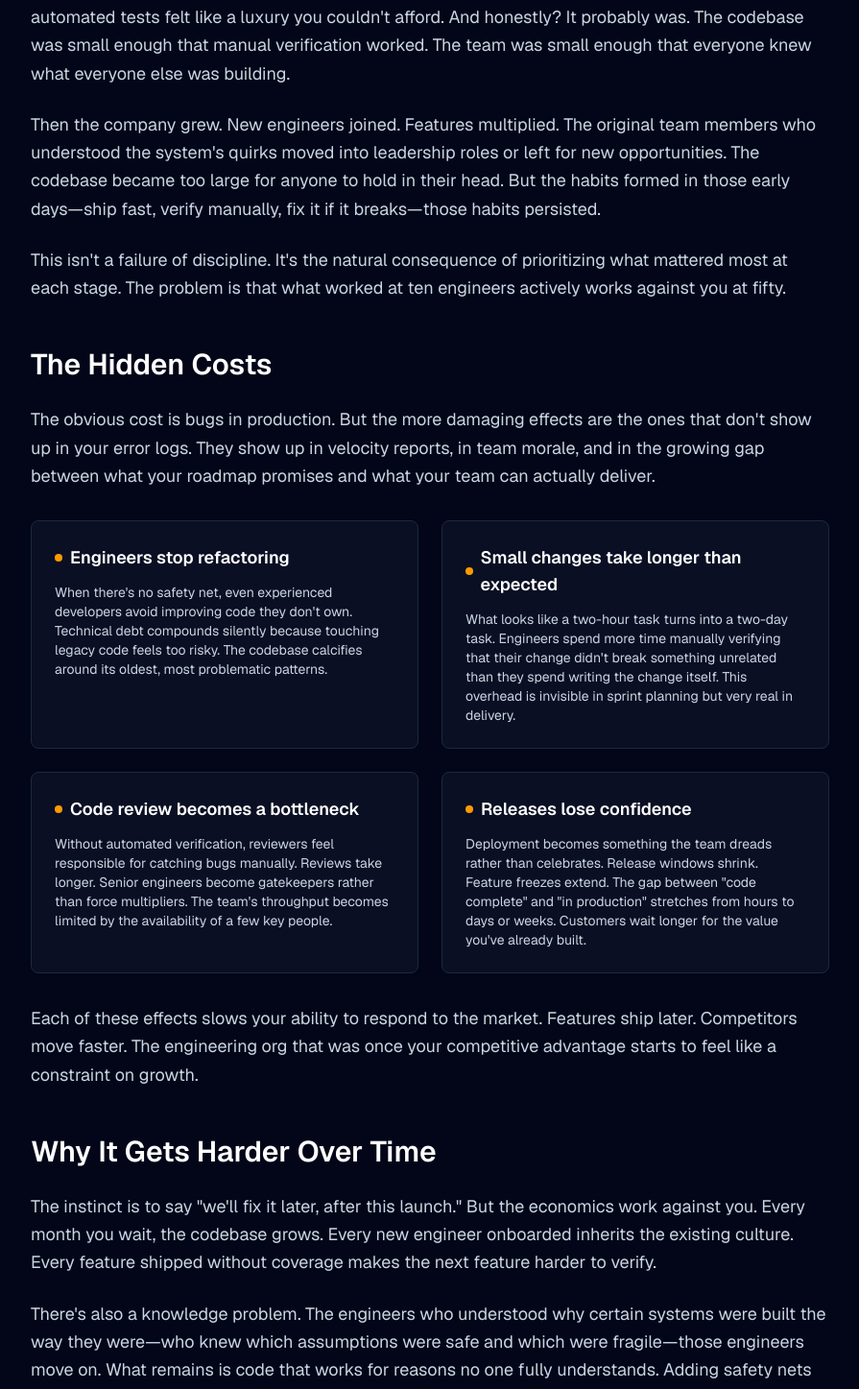
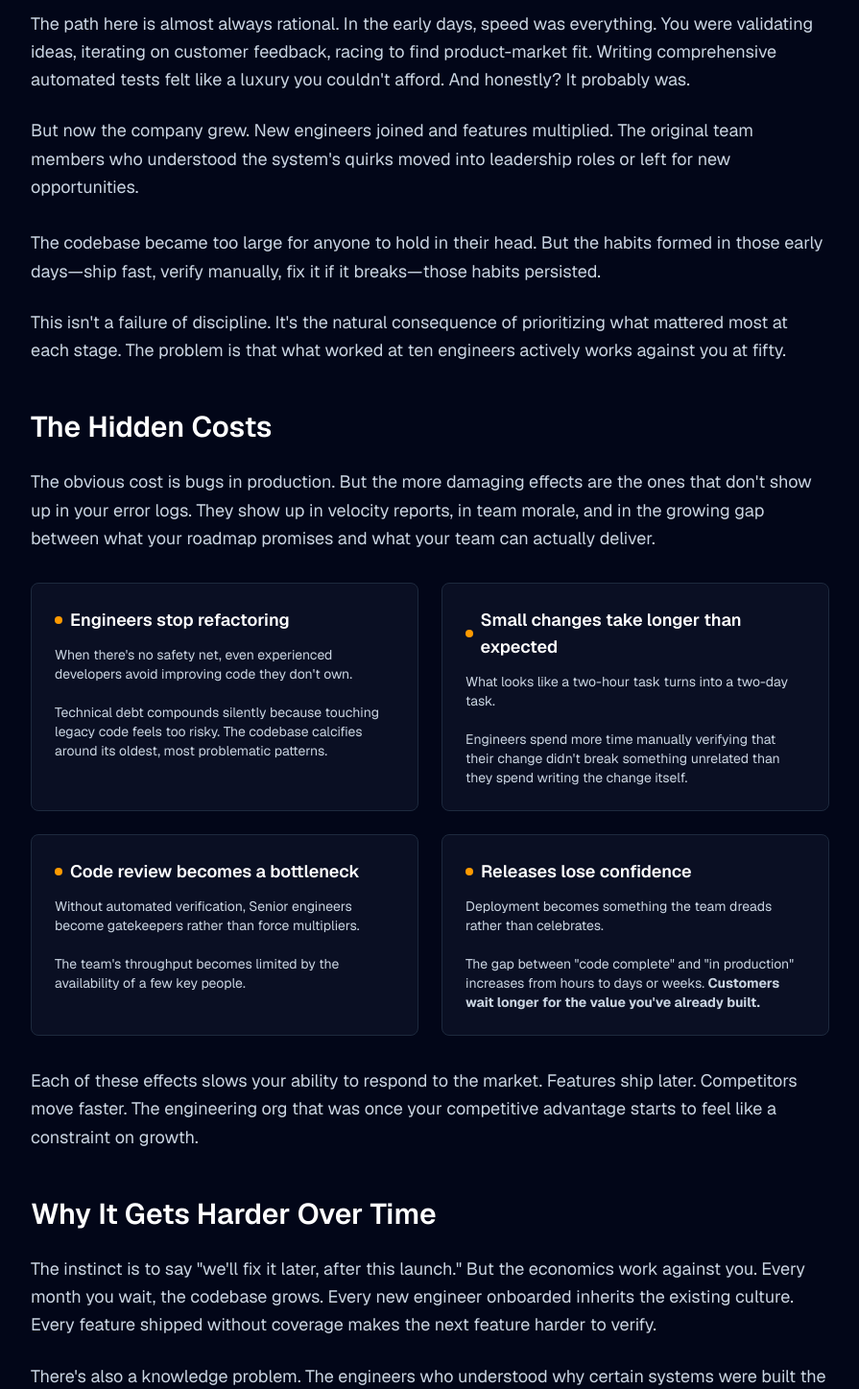
Before and after one commit to Daymannovaes/mindlabs-lp, a Next.js app: page /concepts/testing in a window 1280 px wide. Shown: the part 960-2407 px from the top of the page at 96% size, without its empty margins (192-1087 px from the left). Built offline with nearby package versions, Linux system fonts and the light colour scheme.

Commit message:
improve copy

```diff
--- a/src/pages/concepts/testing.tsx
+++ b/src/pages/concepts/testing.tsx
@@ -74,7 +74,12 @@ export default function TestingArticle() {
               There's a stage of company growth that's easy to recognize from the outside but hard to see when
               you're in it. The product has found its footing. Revenue is climbing. The team has grown from a
               handful of people who could hold the entire system in their heads to twenty, forty, maybe sixty
-              engineers spread across multiple squads. Features that once took days now take weeks. Releases
+              engineers spread across multiple squads.
+
+              <br />
+              <br />
+
+              At this stage, features that once took days now take weeks. Releases
               that once felt routine now require careful coordination. And bugs keep appearing in parts of the
               codebase that nobody remembers touching.
             </p>
@@ -94,12 +99,14 @@ export default function TestingArticle() {
                 The path here is almost always rational. In the early days, speed was everything. You were
                 validating ideas, iterating on customer feedback, racing to find product-market fit. Writing
                 comprehensive automated tests felt like a luxury you couldn't afford. And honestly? It probably was.
-                The codebase was small enough that manual verification worked. The team was small enough that
-                everyone knew what everyone else was building.
               </p>
               <p className="text-lg text-slate-300 leading-relaxed mb-6">
-                Then the company grew. New engineers joined. Features multiplied. The original team members who
-                understood the system's quirks moved into leadership roles or left for new opportunities. The
+                But now the company grew. New engineers joined and features multiplied. The original team members who
+                understood the system's quirks moved into leadership roles or left for new opportunities.
+
+                <br />
+                <br />
+                The
                 codebase became too large for anyone to hold in their head. But the habits formed in those early
                 days—ship fast, verify manually, fix it if it breaks—those habits persisted.
               </p>
@@ -131,6 +138,8 @@ export default function TestingArticle() {
                 </h3>
                 <p className="text-slate-300 text-sm">
                   When there's no safety net, even experienced developers avoid improving code they don't own.
+                  <br />
+                  <br />
                   Technical debt compounds silently because touching legacy code feels too risky. The codebase
                   calcifies around its oldest, most problematic patterns.
                 </p>
@@ -141,9 +150,12 @@ export default function TestingArticle() {
                   Small changes take longer than expected
                 </h3>
                 <p className="text-slate-300 text-sm">
-                  What looks like a two-hour task turns into a two-day task. Engineers spend more time manually
+                  What looks like a two-hour task turns into a two-day task.
+                  <br />
+                  <br />
+                  Engineers spend more time manually
                   verifying that their change didn't break something unrelated than they spend writing the change
-                  itself. This overhead is invisible in sprint planning but very real in delivery.
+                  itself.
                 </p>
               </div>
               <div className="bg-slate-900/60 rounded-lg border border-slate-800 p-6">
@@ -152,8 +164,10 @@ export default function TestingArticle() {
                   Code review becomes a bottleneck
                 </h3>
                 <p className="text-slate-300 text-sm">
-                  Without automated verification, reviewers feel responsible for catching bugs manually. Reviews
-                  take longer. Senior engineers become gatekeepers rather than force multipliers. The team's
+                  Without automated verification, Senior engineers become gatekeepers rather than force multipliers.
+                  <br />
+                  <br />
+                  The team's
                   throughput becomes limited by the availability of a few key people.
                 </p>
               </div>
@@ -163,9 +177,12 @@ export default function TestingArticle() {
                   Releases lose confidence
                 </h3>
                 <p className="text-slate-300 text-sm">
-                  Deployment becomes something the team dreads rather than celebrates. Release windows shrink.
-                  Feature freezes extend. The gap between "code complete" and "in production" stretches from
-                  hours to days or weeks. Customers wait longer for the value you've already built.
+                  Deployment becomes something the team dreads rather than celebrates.
+
+                  <br />
+                  <br />
+                  The gap between "code complete" and "in production" increases from
+                  hours to days or weeks. <strong>Customers wait longer for the value you've already built.</strong>
                 </p>
               </div>
             </div>
@@ -191,9 +208,8 @@ export default function TestingArticle() {
               </p>
               <p className="text-lg text-slate-300 leading-relaxed mb-6">
                 There's also a knowledge problem. The engineers who understood why certain systems were built the
-                way they were—who knew which assumptions were safe and which were fragile—those engineers move on.
-                What remains is code that works for reasons no one fully understands. Adding safety nets to that
-                code becomes an archaeological project, not an engineering one.
+                way they were, already left the company.
+                What remains is code that works for reasons no one fully understands.
               </p>
               <p className="text-lg text-slate-300 leading-relaxed">
                 Meanwhile, the team's mental model of the system grows increasingly disconnected from reality.
```
